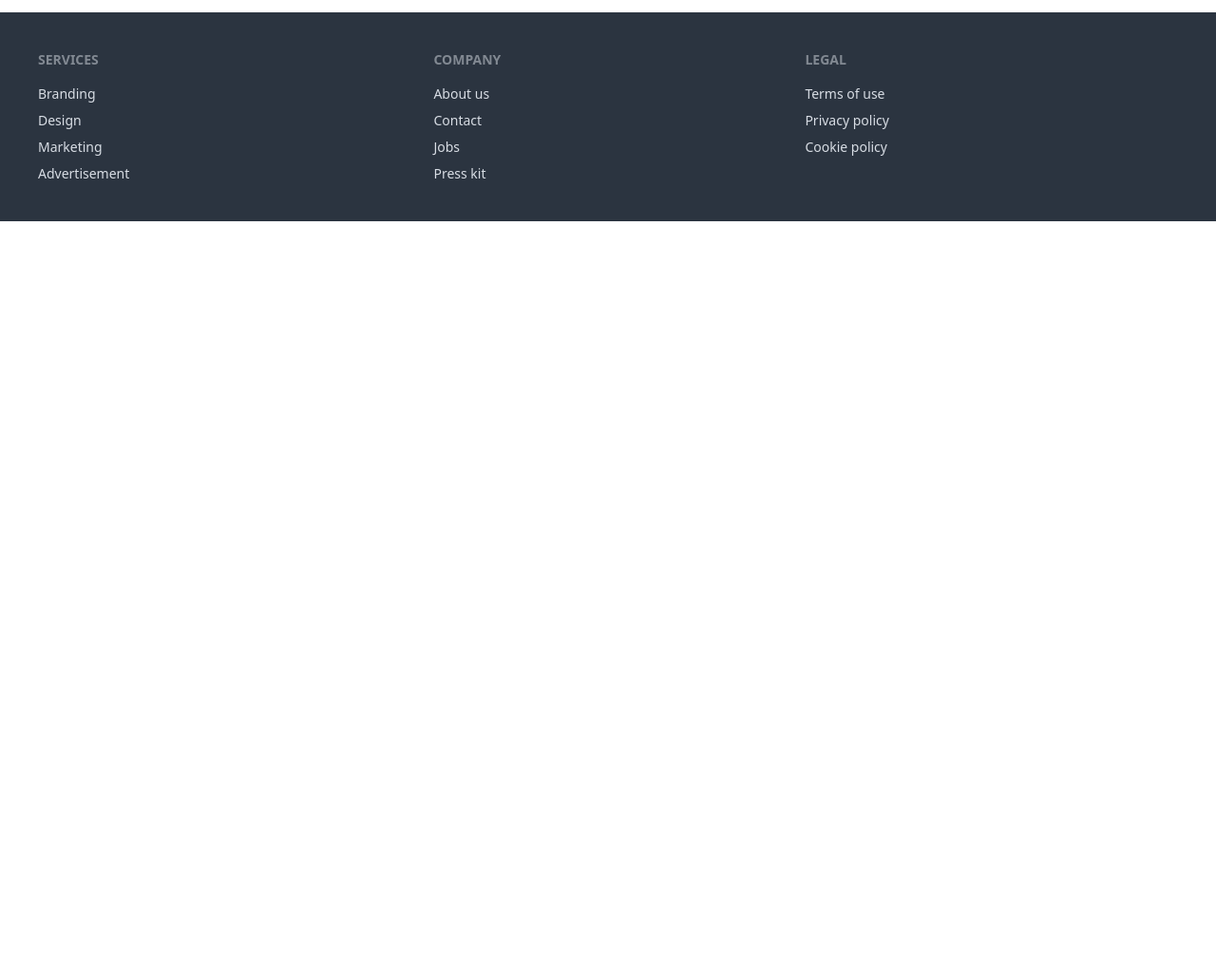
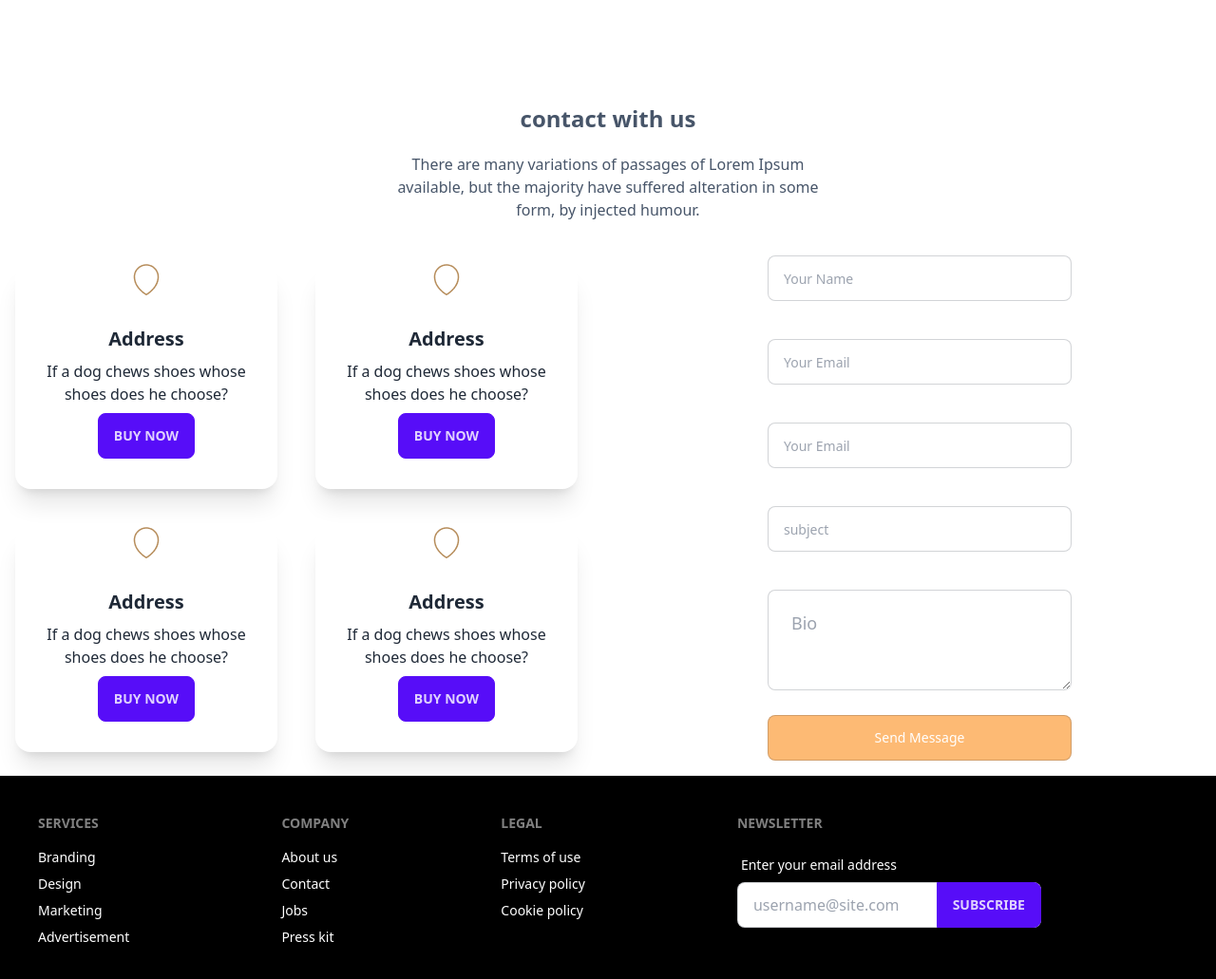
Before and after one commit to Engr-Monir/Justice-Board, a plain HTML site: page index.html in a window 1280 px wide. Shown: the part 3453-4484 px from the top of the page at 95% size. Before the commit the page ends 3686 px from the top, so only its background shows below. Drawn offline with nearby package versions, Linux system fonts and the light colour scheme.

Commit message:
Alhamdulillah Justice  make successfuly

```diff
--- a/index.html
+++ b/index.html
@@ -248,6 +248,12 @@
 </div>
 <div class="flex flex-col items-center lg:flex-row">
 
+  <div class=" lg:w-1/2">
+    <img class="w-full" src="./images/faq.png" alt="">
+
+  </div>
+
+
   <div  class=" lg:w-1/2">
 
     <div class="collapse collapse-plus bg-base-200">
@@ -312,9 +318,129 @@
     </div>
 
   </div>
-  <div class=" lg:w-1/2">
-    <img class="w-full" src="./images/faq.png" alt="">
 
+</div>
+
+
+
+<!-- -contact with us- -->
+
+<div class="hero-content text-center text-neutral-content  text-slate-600 mt-24">
+  <div class="max-w-md">
+    <h1 class="mb-5 text-2xl font-bold">contact with us</h1>
+    <p class="mb-5">There are many variations of passages of Lorem Ipsum available, but the majority have suffered alteration in some form, by injected humour.</p>
+
+</div>
+</div>
+
+
+
+<div class="grid md:grid-cols-2 grid-cols-1 items-center  gap-16 ">
+
+
+ <div class= "grid md:grid-cols-2 grid-cols-1   gap-10">
+
+  <div class="card  bg-base-100 shadow-xl   ">
+    <figure class="">
+      <img src="./images/address.png" alt="Shoes" class="rounded-xl" />
+    </figure>
+    <div class="card-body items-center text-center">
+      <h2 class="card-title">Address</h2>
+      <p>If a dog chews shoes whose shoes does he choose?</p>
+      <div class="card-actions">
+        <button class="btn btn-primary">Buy Now</button>
+      </div>
+    </div>
+  </div>
+
+
+
+
+  <div class="card  bg-base-100 shadow-xl   ">
+    <figure class="">
+      <img src="./images/address.png" alt="Shoes" class="rounded-xl" />
+    </figure>
+    <div class="card-body items-center text-center">
+      <h2 class="card-title">Address</h2>
+      <p>If a dog chews shoes whose shoes does he choose?</p>
+      <div class="card-actions">
+        <button class="btn btn-primary">Buy Now</button>
+      </div>
+    </div>
+  </div>
+
+  <div class="card  bg-base-100 shadow-xl   ">
+    <figure class="">
+      <img src="./images/address.png" alt="Shoes" class="rounded-xl" />
+    </figure>
+    <div class="card-body items-center text-center">
+      <h2 class="card-title">Address</h2>
+      <p>If a dog chews shoes whose shoes does he choose?</p>
+      <div class="card-actions">
+        <button class="btn btn-primary">Buy Now</button>
+      </div>
+    </div>
+  </div>
+
+
+  <div class="card  bg-base-100 shadow-xl">
+    <figure class="">
+      <img src="./images/address.png" alt="Shoes" class="rounded-xl" />
+    </figure>
+    <div class="card-body items-center text-center">
+      <h2 class="card-title">Address</h2>
+      <p>If a dog chews shoes whose shoes does he choose?</p>
+      <div class="card-actions">
+        <button class="btn btn-primary">Buy Now</button>
+      </div>
+    </div>
+  </div>
+
+
+
+
+
+
+
+
+
+  </div>
+
+
+
+  <div class=" text-center" >
+
+<!-- xs -->
+<div class="pb-10 " >
+  <input type="text" placeholder="Your Name" class="input input-bordered input-md w-full max-w-xs" />
+</div>
+
+<div class="pb-10 ">
+  <input type="email" placeholder="Your Email" class="input input-bordered input-md w-full max-w-xs" />
+</div>
+
+
+<div class="pb-10 ">
+  <input type="email" placeholder="Your Email" class="input input-bordered input-md w-full max-w-xs" />
+</div>
+
+
+<div class="pb-10 ">
+<!-- md -->
+<input type="text" placeholder="subject" class="input input-bordered input-md w-full max-w-xs" />
+</div>
+
+<div class="pb-15 ">
+<!-- text area -->
+<textarea placeholder="Bio" class="textarea textarea-bordered textarea-lg w-full max-w-xs" ></textarea>
+</div>
+
+
+
+<div class="pt-5 ">
+  <!-- md -->
+  <button class="input input-bordered input-md w-full max-w-xs bg-orange-300 text-white "> Send Message </button>
+  </div>
   </div>
 </div>
 
@@ -328,7 +454,7 @@
 </main>
 
 
-<footer class="footer p-10 bg-neutral text-neutral-content">
+<footer class="footer p-10 bg-black text-white">
   <div>
     <span class="footer-title">Services</span>
     <a class="link link-hover">Branding</a>
@@ -349,8 +475,19 @@
     <a class="link link-hover">Privacy policy</a>
     <a class="link link-hover">Cookie policy</a>
   </div>
+  <div>
+    <span class="footer-title">Newsletter</span>
+    <div class="form-control w-80">
+      <label class="label">
+        <span class="label-text text-white">Enter your email address</span>
+      </label>
+      <div class="relative">
+        <input type="text" placeholder="username@site.com" class="input input-bordered w-full pr-16" />
+        <button class="btn btn-primary absolute top-0 right-0 rounded-l-none">Subscribe</button>
+      </div>
+    </div>
+  </div>
 </footer>
-
 
 
 </body>
```
